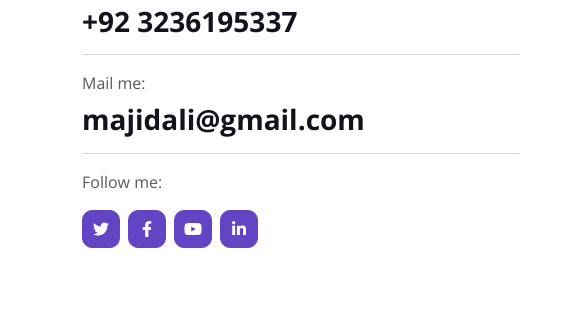
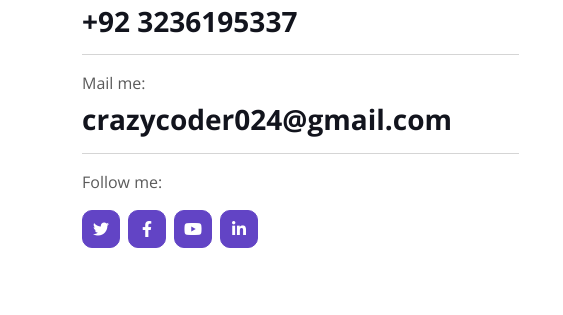
Before and after one commit to majid598/myNewPortfolio, a plain HTML site: page index.html in a window 1280 px wide. Shown: the part 4533-4848 px from the top of the page, 0-563 px from the left. Drawn offline with nearby package versions, Linux system fonts and the light colour scheme; grey boxes are pictures that could not be loaded.

Commit message:
Update index.html

```diff
--- a/index.html
+++ b/index.html
@@ -569,7 +569,7 @@
                     <h3 class="fw-bold">+92 3236195337</h3>
                     <hr class="w-100">
                     <p class="mb-2">Mail me:</p>
-                    <h3 class="fw-bold">majidali@gmail.com</h3>
+                    <h3 class="fw-bold">crazycoder024@gmail.com</h3>
                     <hr class="w-100">
                     <p class="mb-2">Follow me:</p>
                     <div class="d-flex pt-2">
```
